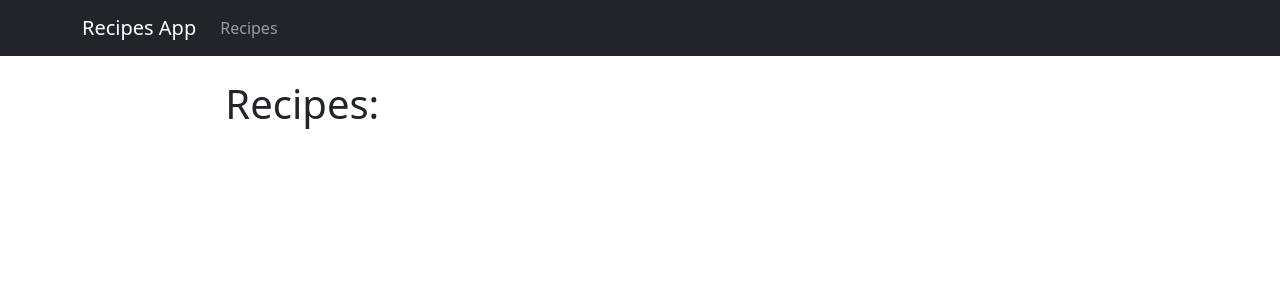
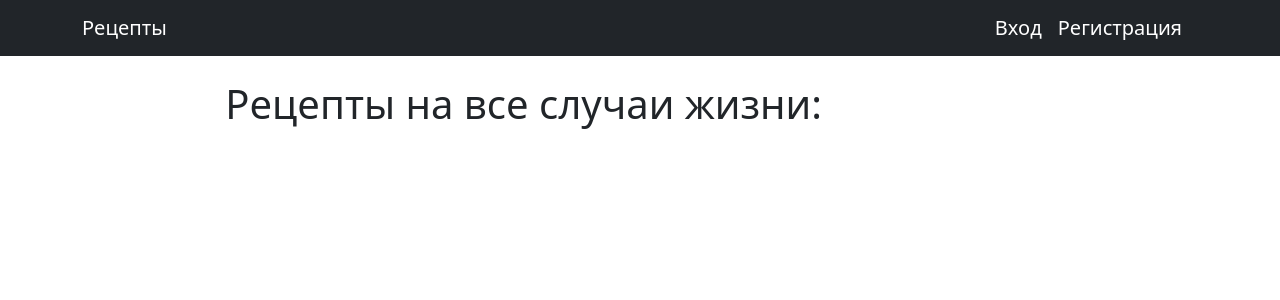
Before and after one commit to misha1potapenko/Django_recipes, a Django app: page / in a window 1280 px wide. Shown: the top 300 px of the page. Run offline with Django 4.2, Linux system fonts and the light colour scheme; data that the repository does not hold is empty.

Commit message:
added ul

```diff
--- a/recipes/recipesapp/templates/recipesapp/base.html
+++ b/recipes/recipesapp/templates/recipesapp/base.html
@@ -19,7 +19,7 @@
   <body>
     <nav class="navbar navbar-expand-lg navbar-dark bg-dark">
       <div class="container">
-        <a class="navbar-brand" href="{% url 'recipes-home' %}">Recipes App</a>
+        <a class="navbar-brand" href="{% url 'recipes-home' %}">Рецепты</a>
         <button
           class="navbar-toggler"
           type="button"
@@ -31,16 +31,10 @@
         >
           <span class="navbar-toggler-icon"></span>
         </button>
-        <div class="collapse navbar-collapse" id="navbarNav">
+        <div class="d-flex justify-content-end" id="navbarNav">
           <ul class="navbar-nav">
-            <li class="nav-item">
-              <a
-                class="nav-link"
-                aria-current="page"
-                href="{% url 'recipes-home' %}"
-                >Recipes</a
-              >
-            </li>
+                <a class="navbar-brand" href="{% url "login" %}">Вход</a>
+              <a class="navbar-brand"  href="{% url "register" %}">Регистрация</a>
           </ul>
         </div>
       </div>
--- a/recipes/recipesapp/templates/recipesapp/home.html
+++ b/recipes/recipesapp/templates/recipesapp/home.html
@@ -1,7 +1,7 @@
 {% extends "recipesapp/base.html" %}
 <!-- -->
 {% block content %}
-<h1>Recipes:</h1>
+<h1>Рецепты на все случаи жизни:</h1>
   {% for recipe in recipes %}
 <div class="card my-4">
   <div class="card-body">
```
Also changed, not shown: recipes/users/templates/base.html (+5 -5 lines), recipes/users/templates/users/register_done.html (added, +11 -0 lines), recipes/users/migrations/0001_initial.py (added).
